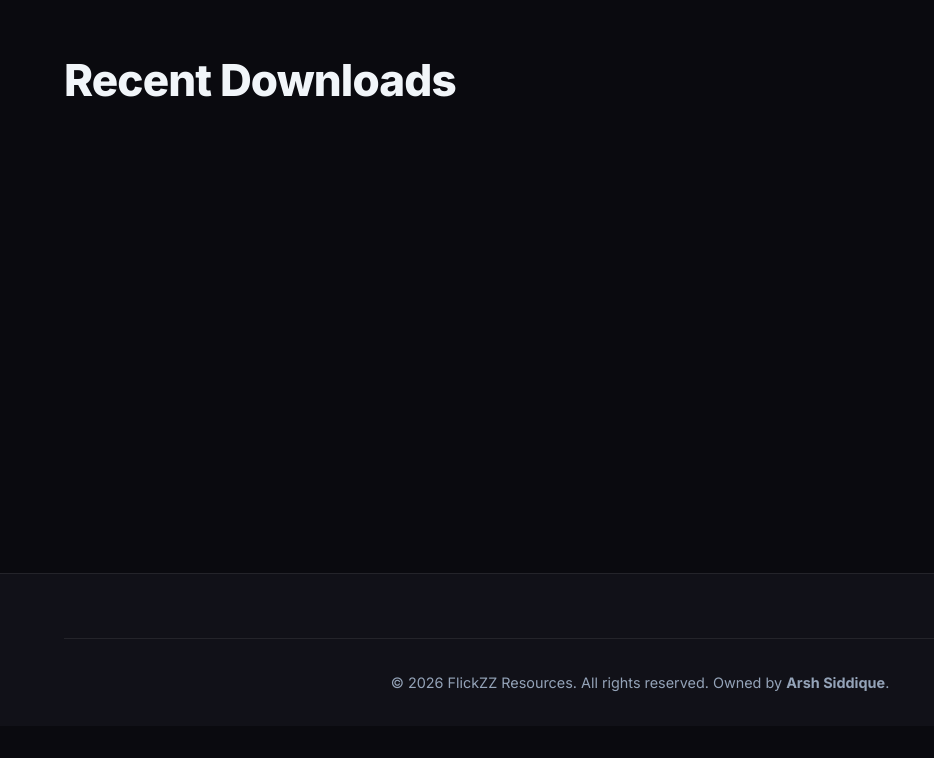
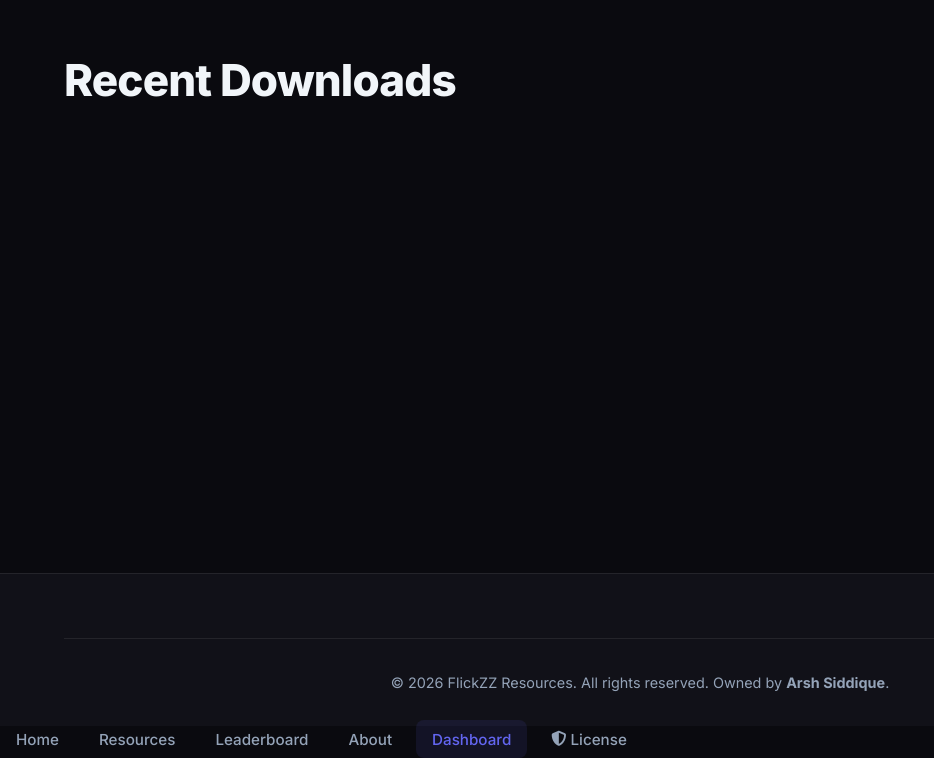
Before and after one commit to arshsiddique9/flickzz-resources, a website with bundled scripts: page dashboard.html in a window 1280 px wide. Shown: the part 535-1293 px from the top of the page, without its empty margins (0-934 px from the left). Before the commit the page ends 1261 px from the top, so only its background shows below. Built offline with nearby package versions, Linux system fonts and the light colour scheme; no server answers.

Commit message:
Update dashboard.html

```diff
--- a/dashboard.html
+++ b/dashboard.html
@@ -101,6 +101,15 @@
 
     <div class="toast-container" id="toastContainer"></div>
 
+    <ul class="nav-links" id="navLinks">
+    <li><a href="index.html">Home</a></li>
+    <li><a href="resources.html">Resources</a></li>
+    <li><a href="leaderboard.html">Leaderboard</a></li>
+    <li><a href="about.html">About</a></li>
+    <li class="auth-only"><a href="dashboard.html" class="active">Dashboard</a></li>
+    <li><a href="plugin-verification.html"><i class="fas fa-shield-halved"></i> License</a></li>
+</ul>
+
     <script type="module" src="js/site-config.js"></script>
     <script type="module" src="js/firebase-config.js"></script>
     <script type="module" src="js/auth.js"></script>
```
